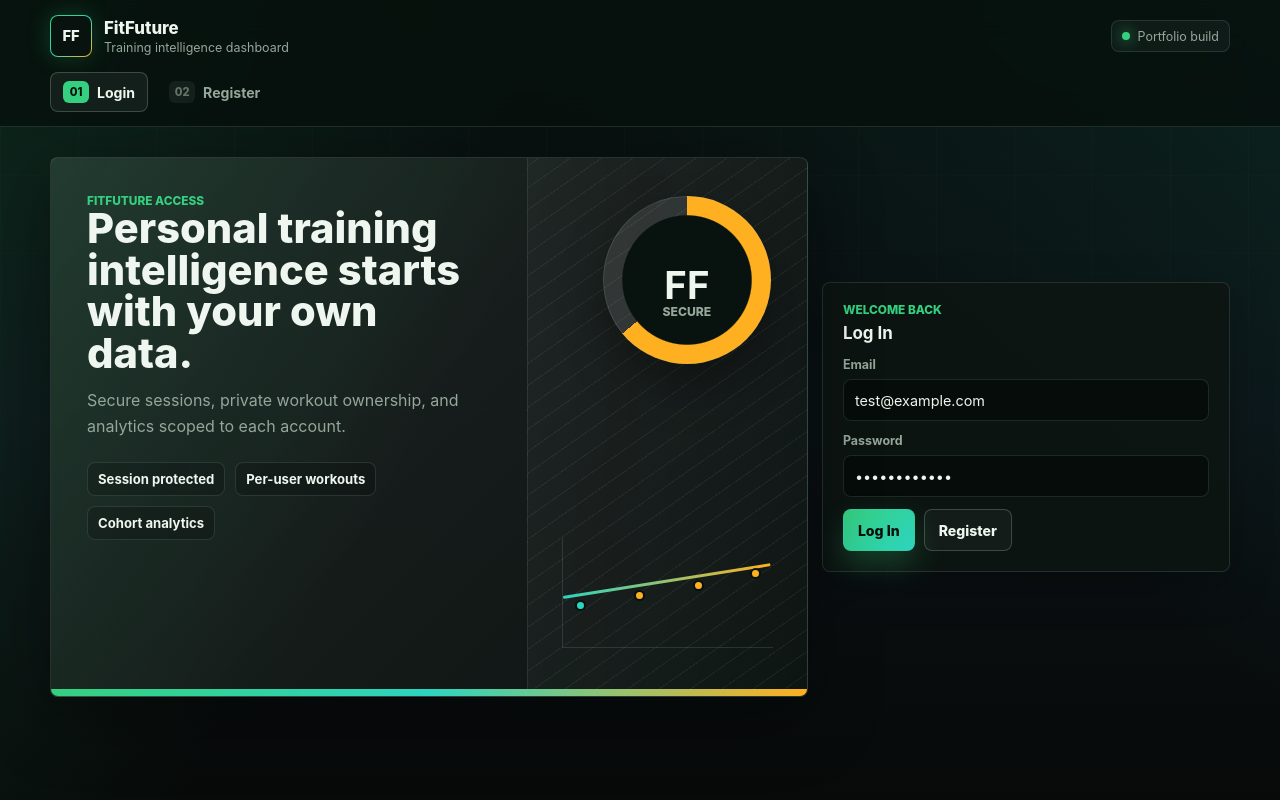
After one commit to Shaun-Xie/FitFuture, a Flask app: page /login in a window 1280 px wide. The commit adds this page. Run offline with Flask 3, Linux system fonts and the light colour scheme.

Commit message:
Add auth and training analytics dashboard

```diff
--- a/main.py
+++ b/main.py
@@ -1,18 +1,24 @@
 from __future__ import annotations
 
+import os
 import sqlite3
 from datetime import date, datetime, timedelta
+from functools import wraps
 from pathlib import Path
 from typing import Any
 
 import pandas as pd
-from flask import Flask, abort, redirect, render_template, request, url_for
+from flask import Flask, abort, redirect, render_template, request, session, url_for
+from werkzeug.security import check_password_hash, generate_password_hash
 
 app = Flask(__name__)
+app.secret_key = os.environ.get("FITFUTURE_SECRET_KEY", "dev-fitfuture-secret-key")
 
 BASE_DIR = Path(__file__).resolve().parent
 DB_PATH = BASE_DIR / "fitfuture.db"
 DEFAULT_USER_ID = 1
+DEMO_USER_EMAIL = "test@example.com"
+DEMO_USER_PASSWORD = "fitfuture123"
 ANALYTICS_WINDOW_DAYS = 30
 TREND_WINDOW_WEEKS = 8
 WEEKLY_VOLUME_TARGET_MINUTES = 150
@@ -79,16 +85,28 @@ def fetch_all(
     return [dict(row) for row in rows]
 
 
-def ensure_default_user(cursor: sqlite3.Cursor) -> None:
-    cursor.execute("SELECT COUNT(*) AS c FROM users")
-    if cursor.fetchone()["c"] == 0:
+def ensure_default_user(cursor: sqlite3.Cursor) -> int:
+    cursor.execute("SELECT * FROM users WHERE email = ?", (DEMO_USER_EMAIL,))
+    user = cursor.fetchone()
+    password_hash = generate_password_hash(DEMO_USER_PASSWORD)
+
+    if user is None:
         cursor.execute(
             """
             INSERT INTO users (email, password_hash, created_at, status)
             VALUES (?, ?, ?, ?)
             """,
-            ("test@example.com", "hash", datetime.utcnow().isoformat(), "ACTIVE"),
+            (DEMO_USER_EMAIL, password_hash, datetime.utcnow().isoformat(), "ACTIVE"),
         )
+        return int(cursor.lastrowid)
+
+    if user["password_hash"] == "hash":
+        cursor.execute(
+            "UPDATE users SET password_hash = ? WHERE user_id = ?",
+            (password_hash, user["user_id"]),
+        )
+
+    return int(user["user_id"])
 
 
 def ensure_default_profile(
@@ -154,8 +172,47 @@ def init_db() -> None:
             """
         )
 
-        ensure_default_user(cur)
-        ensure_default_profile(cur)
+        default_user_id = ensure_default_user(cur)
+        ensure_default_profile(cur, default_user_id)
+
+
+# ===========================================================
+# AUTH HELPERS
+# ===========================================================
+
+def get_current_user() -> dict[str, Any] | None:
+    user_id = session.get("user_id")
+    if user_id is None:
+        return None
+
+    return fetch_one(
+        "SELECT user_id, email, created_at, status FROM users WHERE user_id = ?",
+        (user_id,),
+    )
+
+
+def get_current_user_id() -> int:
+    user_id = session.get("user_id")
+    if user_id is None:
+        abort(401)
+
+    return int(user_id)
+
+
+def login_required(view: Any) -> Any:
+    @wraps(view)
+    def wrapped_view(*args: Any, **kwargs: Any) -> Any:
+        if session.get("user_id") is None:
+            return redirect(url_for("login", next=request.path))
+
+        return view(*args, **kwargs)
+
+    return wrapped_view
+
+
+@app.context_processor
+def inject_current_user() -> dict[str, Any]:
+    return {"current_user": get_current_user()}
 
 
 # ===========================================================
@@ -590,9 +647,12 @@ def get_workout_filters() -> dict[str, str]:
     }
 
 
-def fetch_workouts(filters: dict[str, str] | None = None) -> list[dict[str, Any]]:
-    query = "SELECT * FROM workout_sessions WHERE 1=1"
-    params: list[Any] = []
+def fetch_workouts(
+    user_id: int,
+    filters: dict[str, str] | None = None,
+) -> list[dict[str, Any]]:
+    query = "SELECT * FROM workout_sessions WHERE user_id = ?"
+    params: list[Any] = [user_id]
 
     if filters:
         if filters["min_date"]:
@@ -637,13 +697,16 @@ def build_workout_metrics(
     }
 
 
-def fetch_workout(workout_id: int) -> dict[str, Any] | None:
-    return fetch_one("SELECT * FROM workout_sessions WHERE workout_id = ?", (workout_id,))
+def fetch_workout(workout_id: int, user_id: int) -> dict[str, Any] | None:
+    return fetch_one(
+        "SELECT * FROM workout_sessions WHERE workout_id = ? AND user_id = ?",
+        (workout_id, user_id),
+    )
 
 
-def build_workout_values(form: Any) -> tuple[Any, ...]:
+def build_workout_values(form: Any, user_id: int) -> tuple[Any, ...]:
     return (
-        int(form["user_id"]),
+        user_id,
         form["workout_date"],
         parse_optional_text(form.get("start_time")),
         parse_optional_text(form.get("end_time")),
@@ -655,8 +718,9 @@ def build_workout_values(form: Any) -> tuple[Any, ...]:
 
 
 def render_workouts_page(workout: dict[str, Any] | None = None) -> str:
+    user_id = get_current_user_id()
     filters = get_workout_filters()
-    workouts = fetch_workouts(filters)
+    workouts = fetch_workouts(user_id, filters)
 
     return render_template(
         "workouts.html",
@@ -670,7 +734,7 @@ def render_workouts_page(workout: dict[str, Any] | None = None) -> str:
             if workout is None
             else url_for("update_workout", workout_id=workout["workout_id"])
         ),
-        profile=get_user_profile(DEFAULT_USER_ID),
+        profile=get_user_profile(user_id),
     )
 
 
@@ -681,16 +745,101 @@ init_db()
 # ROUTES
 # ===========================================================
 
+@app.route("/login", methods=["GET", "POST"])
+def login() -> Any:
+    error = None
+
+    if request.method == "POST":
+        email = request.form.get("email", "").strip().lower()
+        password = request.form.get("password", "")
+        user = fetch_one("SELECT * FROM users WHERE email = ?", (email,))
+
+        if user is None or not check_password_hash(user["password_hash"], password):
+            error = "Invalid email or password."
+        elif user["status"] != "ACTIVE":
+            error = "This account is not active."
+        else:
+            session.clear()
+            session["user_id"] = user["user_id"]
+            next_url = request.args.get("next") or url_for("index")
+            return redirect(next_url if next_url.startswith("/") else url_for("index"))
+
+    return render_template(
+        "auth.html",
+        active_view="auth",
+        mode="login",
+        error=error,
+        demo_email=DEMO_USER_EMAIL,
+        demo_password=DEMO_USER_PASSWORD,
+    )
+
+
+@app.route("/register", methods=["GET", "POST"])
+def register() -> Any:
+    error = None
+
+    if request.method == "POST":
+        email = request.form.get("email", "").strip().lower()
+        password = request.form.get("password", "")
+
+        if not email or not password:
+            error = "Email and password are required."
+        elif len(password) < 8:
+            error = "Password must be at least 8 characters."
+        else:
+            try:
+                with get_db() as conn:
+                    cur = conn.cursor()
+                    cur.execute(
+                        """
+                        INSERT INTO users (email, password_hash, created_at, status)
+                        VALUES (?, ?, ?, ?)
+                        """,
+                        (
+                            email,
+                            generate_password_hash(password),
+                            datetime.utcnow().isoformat(),
+                            "ACTIVE",
+                        ),
+                    )
+                    user_id = int(cur.lastrowid)
+                    ensure_default_profile(cur, user_id)
+            except sqlite3.IntegrityError:
+                error = "An account with that email already exists."
+            else:
+                session.clear()
+                session["user_id"] = user_id
+                return redirect(url_for("index"))
+
+    return render_template(
+        "auth.html",
+        active_view="auth",
+        mode="register",
+        error=error,
+        demo_email=DEMO_USER_EMAIL,
+        demo_password=DEMO_USER_PASSWORD,
+    )
+
+
+@app.route("/logout")
+def logout() -> Any:
+    session.clear()
+    return redirect(url_for("login"))
+
+
 @app.route("/")
+@login_required
 def index() -> str:
     return render_workouts_page()
 
 
 @app.route("/analytics")
+@login_required
 def analytics() -> str:
+    user_id = get_current_user_id()
     external_stats = compute_external_stats()
-    fitness_summary = compute_fitness_summary(DEFAULT_USER_ID)
-    training_insights = build_training_insights(DEFAULT_USER_ID)
+    fitness_summary = compute_fitness_summary(user_id)
+    training_insights = build_training_insights(user_id)
     recommendations = build_training_recommendations(
         fitness_summary,
         training_insights,
@@ -712,7 +861,9 @@ def analytics() -> str:
 
 
 @app.route("/workouts", methods=["POST"])
+@login_required
 def create_workout() -> Any:
+    user_id = get_current_user_id()
     with get_db() as conn:
         conn.execute(
             """
@@ -721,15 +872,16 @@ def create_workout() -> Any:
              total_duration_minutes, perceived_intensity, source, notes)
             VALUES (?, ?, ?, ?, ?, ?, ?, ?)
             """,
-            build_workout_values(request.form),
+            build_workout_values(request.form, user_id),
         )
 
     return redirect(url_for("index"))
 
 
 @app.route("/workouts/<int:workout_id>/edit")
+@login_required
 def edit_workout(workout_id: int) -> str:
-    workout = fetch_workout(workout_id)
+    workout = fetch_workout(workout_id, get_current_user_id())
     if workout is None:
         abort(404)
 
@@ -737,7 +889,9 @@ def edit_workout(workout_id: int) -> str:
 
 
 @app.route("/workouts/<int:workout_id>", methods=["POST"])
+@login_required
 def update_workout(workout_id: int) -> Any:
+    user_id = get_current_user_id()
     with get_db() as conn:
         conn.execute(
             """
@@ -745,35 +899,44 @@ def update_workout(workout_id: int) -> Any:
             SET user_id = ?, workout_date = ?, start_time = ?, end_time = ?,
                 total_duration_minutes = ?, perceived_intensity = ?,
                 source = ?, notes = ?
-            WHERE workout_id = ?
+            WHERE workout_id = ? AND user_id = ?
             """,
-            build_workout_values(request.form) + (workout_id,),
+            build_workout_values(request.form, user_id) + (workout_id, user_id),
         )
 
     return redirect(url_for("index"))
 
 
 @app.route("/workouts/<int:workout_id>/delete", methods=["POST"])
+@login_required
 def delete_workout(workout_id: int) -> Any:
+    user_id = get_current_user_id()
     with get_db() as conn:
-        conn.execute("DELETE FROM workout_sessions WHERE workout_id = ?", (workout_id,))
+        conn.execute(
+            "DELETE FROM workout_sessions WHERE workout_id = ? AND user_id = ?",
+            (workout_id, user_id),
+        )
 
     return redirect(url_for("index"))
 
 
 @app.route("/profile", methods=["POST"])
+@login_required
 def update_profile() -> Any:
+    user_id = get_current_user_id()
     with get_db() as conn:
         conn.execute(
             """
-            UPDATE user_profiles
-            SET age = ?, gender = ?
-            WHERE user_id = ?
+            INSERT INTO user_profiles (user_id, age, gender)
+            VALUES (?, ?, ?)
+            ON CONFLICT(user_id) DO UPDATE SET
+                age = excluded.age,
+                gender = excluded.gender
             """,
             (
+                user_id,
                 parse_optional_int(request.form.get("age")),
                 parse_optional_text(request.form.get("gender")),
-                DEFAULT_USER_ID,
             ),
         )
 
--- a/static/styles.css
+++ b/static/styles.css
@@ -125,6 +125,12 @@ textarea {
 .brand {
     gap: 12px;
     min-width: 0;
+}
+
+.topbar-actions {
+    flex-wrap: wrap;
+    justify-content: flex-end;
+    gap: 8px;
 }
 
 .brand-logo {
@@ -260,6 +266,32 @@ textarea {
         linear-gradient(120deg, rgba(53, 208, 127, 0.12), transparent 50%),
         rgba(9, 17, 14, 0.88);
     box-shadow: var(--shadow);
+}
+
+.auth-layout {
+    display: grid;
+    grid-template-columns: minmax(0, 1.3fr) minmax(320px, 0.7fr);
+    gap: 14px;
+    align-items: stretch;
+}
+
+.auth-hero {
+    min-height: 540px;
+}
+
+.auth-panel {
+    align-self: center;
+}
+
+.form-alert {
+    margin-bottom: 14px;
+    padding: 11px 12px;
+    border: 1px solid rgba(255, 90, 102, 0.34);
+    border-radius: var(--radius);
+    background: rgba(255, 90, 102, 0.1);
+    color: #ffd9dd;
+    font-size: 0.86rem;
+    font-weight: 750;
 }
 
 .dashboard-hero::after {
@@ -1035,9 +1067,14 @@ tbody tr:last-child td {
 
 @media (max-width: 1040px) {
     .dashboard-hero,
+    .auth-layout,
     .workout-layout,
     .analytics-layout {
         grid-template-columns: 1fr;
+    }
+
+    .auth-hero {
+        min-height: 360px;
     }
 
     .training-visual,
@@ -1071,10 +1108,11 @@ tbody tr:last-child td {
 
     .topbar-actions {
         width: 100%;
+        justify-content: stretch;
     }
 
     .status-pill {
-        width: 100%;
+        flex: 1 1 auto;
         justify-content: center;
     }
 
--- /dev/null
+++ b/templates/auth.html
@@ -0,0 +1,84 @@
+{% extends "base.html" %}
+
+{% block content %}
+<section class="auth-layout">
+    <div class="dashboard-hero auth-hero">
+        <div class="hero-copy">
+            <p class="eyebrow">FitFuture Access</p>
+            <h1>Personal training intelligence starts with your own data.</h1>
+            <p class="hero-lede">
+                Secure sessions, private workout ownership, and analytics scoped to each account.
+            </p>
+            <div class="hero-meta">
+                <span>Session protected</span>
+                <span>Per-user workouts</span>
+                <span>Cohort analytics</span>
+            </div>
+        </div>
+        <div class="analytics-visual" aria-hidden="true">
+            <div class="score-orbit">
+                <strong>FF</strong>
+                <span>secure</span>
+            </div>
+            <div class="projection-line">
+                <span></span>
+                <span></span>
+                <span></span>
+                <span></span>
+            </div>
+        </div>
+    </div>
+
+    <section class="panel auth-panel">
+        <div class="panel-header compact">
+            <div>
+                <p class="section-kicker">{{ 'Welcome Back' if mode == 'login' else 'Create Account' }}</p>
+                <h2>{{ 'Log In' if mode == 'login' else 'Register' }}</h2>
+            </div>
+        </div>
+
+        {% if error %}
+            <div class="form-alert">{{ error }}</div>
+        {% endif %}
+
+        <form method="post">
+            <div class="field-row">
+                <div class="field field-full">
+                    <label for="email">Email</label>
+                    <input
+                        type="email"
+                        id="email"
+                        name="email"
+                        autocomplete="email"
+                        value="{{ demo_email if mode == 'login' else '' }}"
+                        required
+                    >
+                </div>
+            </div>
+            <div class="field-row">
+                <div class="field field-full">
+                    <label for="password">Password</label>
+                    <input
+                        type="password"
+                        id="password"
+                        name="password"
+                        autocomplete="{{ 'current-password' if mode == 'login' else 'new-password' }}"
+                        value="{{ demo_password if mode == 'login' else '' }}"
+                        required
+                    >
+                </div>
+            </div>
+            <div class="btn-row">
+                <button type="submit" class="btn btn-primary">
+                    {{ 'Log In' if mode == 'login' else 'Create Account' }}
+                </button>
+                {% if mode == 'login' %}
+                    <a class="btn btn-ghost" href="{{ url_for('register') }}">Register</a>
+                {% else %}
+                    <a class="btn btn-ghost" href="{{ url_for('login') }}">Log In</a>
+                {% endif %}
+            </div>
+        </form>
+    </section>
+</section>
+{% endblock %}
--- a/templates/base.html
+++ b/templates/base.html
@@ -21,13 +21,22 @@
                 </div>
             </div>
             <div class="topbar-actions">
+                {% if current_user %}
+                    <span class="status-pill">
+                        <span class="status-dot"></span>
+                        {{ current_user.email }}
+                    </span>
+                    <a class="btn btn-ghost btn-compact" href="{{ url_for('logout') }}">Logout</a>
+                {% else %}
                     <span class="status-pill">
                         <span class="status-dot"></span>
                         Portfolio build
                     </span>
+                {% endif %}
             </div>
         </div>
         <div class="nav-tabs">
+            {% if current_user %}
                 <a
                     href="{{ url_for('index') }}"
                     class="nav-tab {% if active_view == 'workouts' %}nav-tab-active{% endif %}"
@@ -42,6 +51,22 @@
                     <span class="nav-icon">02</span>
                     Analytics
                 </a>
+            {% else %}
+                <a
+                    href="{{ url_for('login') }}"
+                    class="nav-tab {% if active_view == 'auth' and mode == 'login' %}nav-tab-active{% endif %}"
+                >
+                    <span class="nav-icon">01</span>
+                    Login
+                </a>
+                <a
+                    href="{{ url_for('register') }}"
+                    class="nav-tab {% if active_view == 'auth' and mode == 'register' %}nav-tab-active{% endif %}"
+                >
+                    <span class="nav-icon">02</span>
+                    Register
+                </a>
+            {% endif %}
         </div>
     </header>
 
```
Also changed, not shown: templates/workouts.html (+0 -10 lines), README.md. Lines whose indentation alone changed are shown as unchanged.
